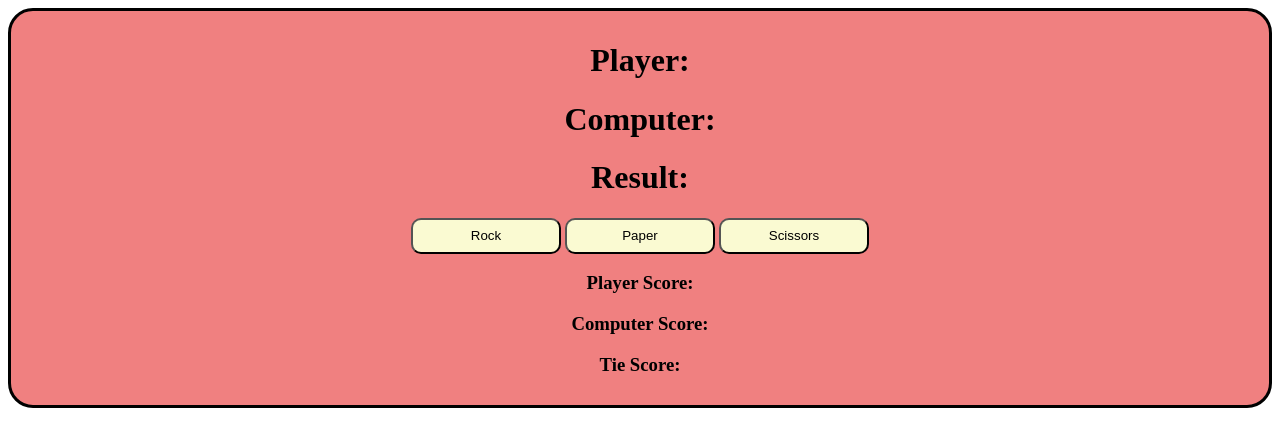
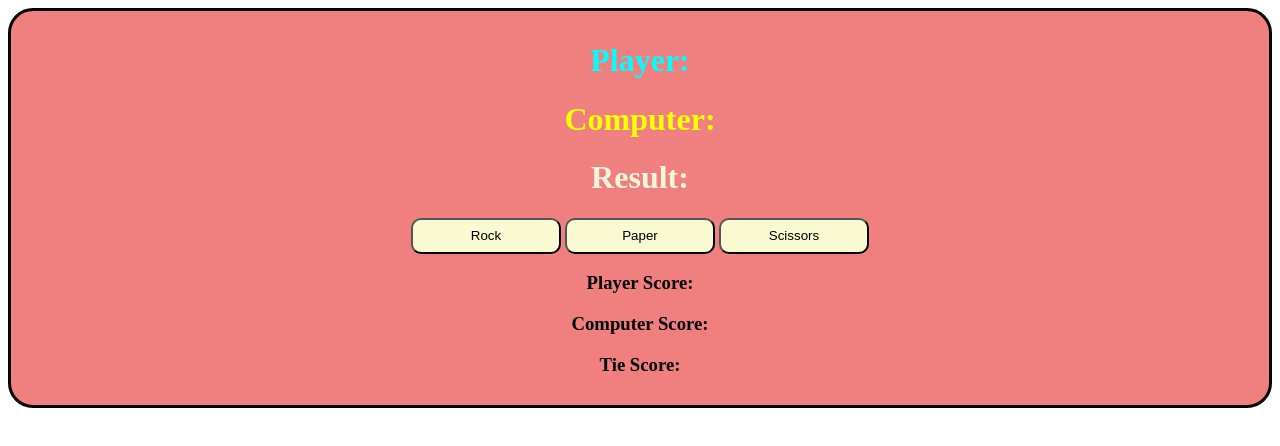
Before and after one commit to jvelasc3/rockpaperscissors, a plain HTML site: page index.html in a window 1280 px wide. Drawn offline with Linux system fonts and the light colour scheme.

Commit message:
Style.css restored

```diff
--- a/style.css
+++ b/style.css
@@ -12,3 +12,15 @@
   line-height: 30px;
   width: 150px;
 }
+
+#playerText {
+  color: aqua;
+}
+
+#computerText {
+  color: yellow;
+}
+
+#resultText {
+  color: beige;
+}
```
